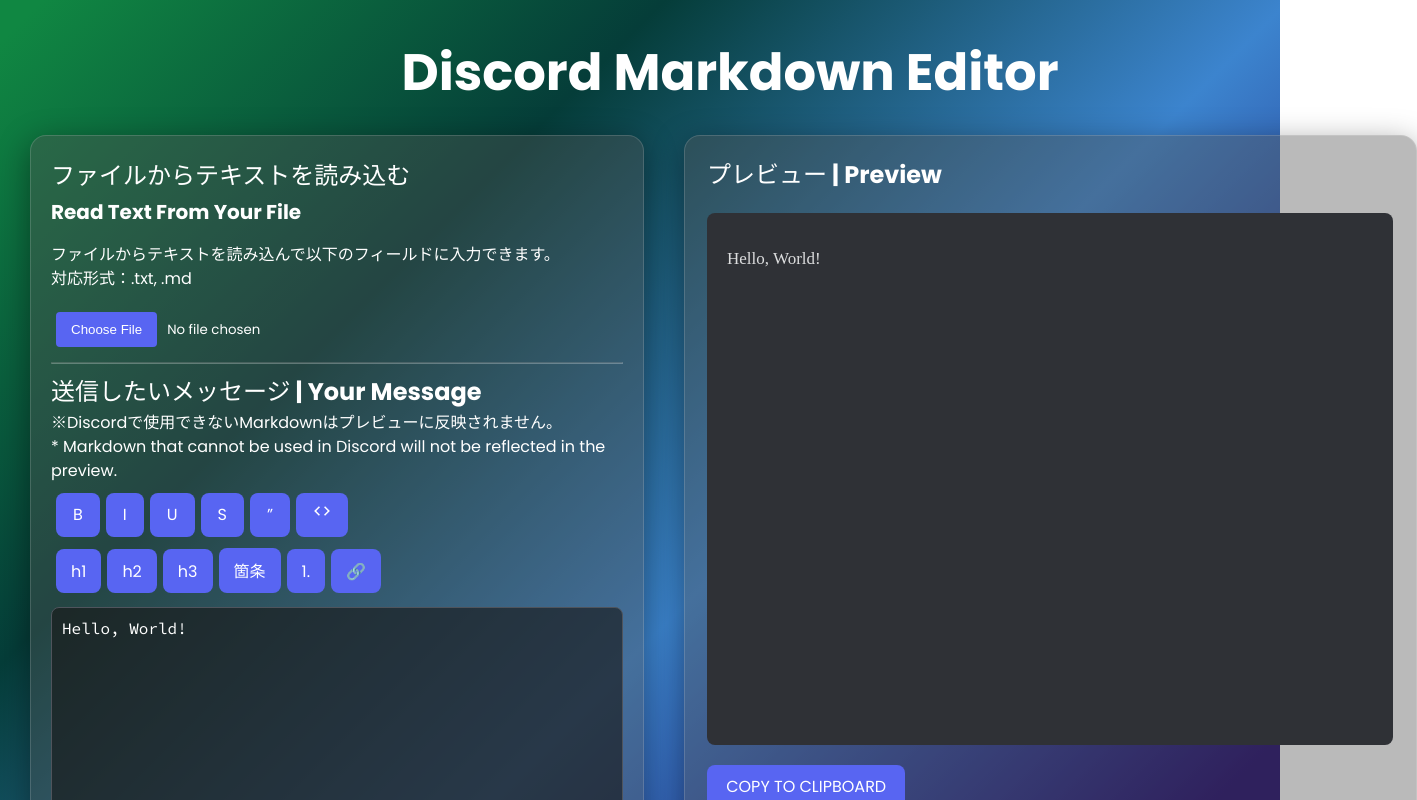
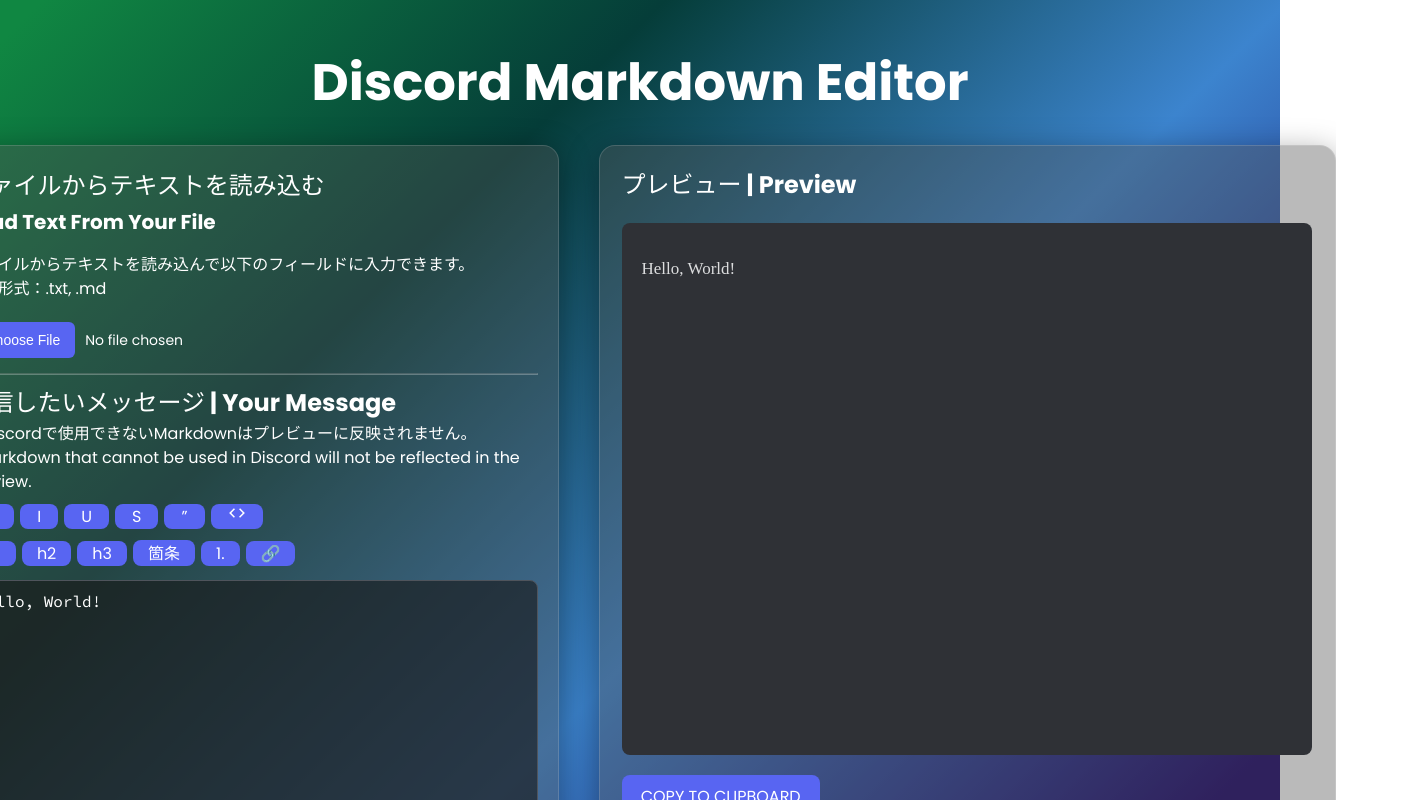
Before and after one commit to zibasan/discord-markdown-editor, a React (Vite) app: page / in a window 1280 px wide. Shown: the top 800 px of the page, 1417 px wide, since content can reach past the window. Built offline with nearby package versions, Linux system fonts and the light colour scheme.

Commit message:
orthopaedy css

```diff
--- a/src/styles/discord.css
+++ b/src/styles/discord.css
@@ -1,40 +1,47 @@
 @import url('https://fonts.googleapis.com/css2?family=Poppins:wght@400;700&display=swap');
 @import url('https://fonts.googleapis.com/css2?family=Source+Code+Pro:wght@400;700&display=swap');
 
-
+/* ---------------------------
+   ルート / ベーススタイル
+   --------------------------- */
 #root {
-    max-width: 1300px;
+    max-width: 1500px;
     position: relative;
     z-index: 1;
-    padding-left: 20px;
 }
 
 body {
-    padding: 10px;
+    padding: 20px;
+    overflow: auto;
     position: relative;
-    font-family: 'Poppins', 'Yu Gothic UI', 'メイリオ', Meiryo, 'ＭＳ ゴシック', 'ヒラギノ角ゴシック', 'Hiragino Sans', 'ヒラギノ角ゴ StdN', 'Hiragino Kaku Gothic StdN', 'Arial', 'Avenir', sans-serif;
+    font-family: 'Poppins', 'Yu Gothic UI', 'メイリオ', Meiryo,
+        'ＭＳ ゴシック', 'ヒラギノ角ゴシック', 'Hiragino Sans',
+        'ヒラギノ角ゴ StdN', 'Hiragino Kaku Gothic StdN',
+        'Arial', 'Avenir', sans-serif;
     color: white;
     user-select: none;
     align-content: center;
+    background-attachment: fixed;
+    display: block;
 }
 
+/* ---------------------------
+   背景グラデーションアニメーション
+   --------------------------- */
 @keyframes gradient {
 
     /* アニメーション開始時 (0%) */
     0% {
-        /* 背景画像の (X: 0%, Y: 0%) の位置、つまり「左上」を表示 */
         background-position: 0% 0%;
     }
 
-    /* アニメーションの中間地点 (50%) */
+    /* 中間地点 (50%) */
     50% {
-        /* 背景画像の (X: 100%, Y: 100%) の位置、つまり「右下」に移動 */
         background-position: 100% 100%;
     }
 
-    /* アニメーション終了時 (100%) */
+    /* 終了時 (100%) */
     100% {
-        /* 最初の「左上」に戻り、スムーズにループする */
         background-position: 0% 0%;
     }
 }
@@ -42,44 +49,36 @@
 body {
     /* 4色の線形グラデーション（色が滑らかに変わる画像）を背景に指定 */
     background: linear-gradient(315deg,
-            /* 315度（右斜め上から左斜め下）の角度で */
             rgb(24, 0, 101) 3%,
-            /* 3%の位置に暗い紫 */
             rgba(60, 132, 206, 1) 38%,
-            /* 38%の位置に青 */
             rgb(5, 61, 57) 68%,
-            /* 68%の位置に暗い緑 */
-            rgb(16, 135, 66) 98%
-            /* 98%の位置に明るい緑 */
-        );
+            rgb(16, 135, 66) 98%);
 
-    /* アニメーションを適用する命令 */
+    /* アニメーションを適用 */
     animation: gradient 15s ease infinite;
 
-    /* 最重要 背景画像のサイズを、画面の縦横4倍の大きさにする */
-    background-size: 1000% 1000%;
-
-    /* ページをスクロールしても背景が固定されるようにする */
+    /* 背景画像のサイズを、画面の縦横4倍の大きさにする */
+    background-size: 400% 400%;
     background-attachment: fixed;
 }
 
-
-
+/* ---------------------------
+   .app / タイトル / エディタ系
+   --------------------------- */
 .app h1.title {
     text-align: center !important;
     width: 100%;
-    margin-left: 50px;
 }
 
 .app .editor-txt {
-    margin-bottom: 0.1px;
-    margin-top: 0.1px;
+    margin: 0.1px 0;
 }
 
 .app button {
     color: white;
 }
 
+/* --- テキストエリア (.editor) --- */
 .editor {
     width: 550px;
     height: 440px;
@@ -92,13 +91,24 @@
     color: white;
     font-family: 'Source Code Pro', monospace;
     border-color: #4f545c;
+    transition: border 0.2s ease;
 }
 
+.editor:focus {
+    border: 1.2px solid #7484ff;
+    transition: border 0.2s ease;
+    outline: none;
+    box-shadow: 0 0 8px rgba(103, 179, 255, 0.786);
+}
+
+/* ---------------------------
+   プレビュー (.preview)
+   --------------------------- */
 .preview {
     width: 650px;
     height: 500px;
     margin-top: 20px;
-    padding: 16px;
+    padding: 16px 20px;
     border-radius: 8px;
     background: #2f3136;
     /* Discord濃い背景 */
@@ -109,7 +119,6 @@
     overflow-wrap: break-word;
     word-break: break-word;
     overflow-y: auto;
-    padding-left: 20px;
 }
 
 .preview code {
@@ -146,55 +155,52 @@
     color: #b9bbbe;
 }
 
-
+/* ---------------------------
+   ツールバー / ボタン
+   --------------------------- */
 .toolbar button,
 .toolbar2 button {
-    margin-top: 10px;
-    margin-left: 5px;
-    margin-bottom: 1px;
-    margin-right: 1px;
-    padding-left: 17px;
-    padding-right: 17px;
+    margin: 10px 1px 1px 5px;
+    padding: 0 17px;
     justify-content: center;
     align-content: center;
-
     background-color: rgb(88, 101, 242);
     color: white;
-    border: 0px;
+    border: 0;
     transition: background-color 0.2s ease;
 }
 
 .toolbar2 button {
-    margin-top: 10px;
-    margin-left: 5px;
-    margin-bottom: 14px;
-    margin-right: 1px;
-    padding-left: 15px;
-    padding-right: 15px;
-
-    background-color: rgb(88, 101, 242);
-    color: white;
-    border: 0px;
-    transition: background-color 0.2s ease;
+    margin: 10px 1px 14px 5px;
+    padding: 0 15px;
 }
 
 .toolbar button:hover:not(:disabled),
 .toolbar2 button:hover:not(:disabled) {
     background-color: #4452bb;
-    border: 0px;
+    border: 0;
     transition: background-color 0.2s ease;
 }
 
 .copy-button {
     background-color: rgb(88, 101, 242);
-    border: 0px;
+    border: 0;
     transition: background-color 0.2s ease;
+    margin-top: 20px;
+    /* コピーボタンの位置調整 */
 }
 
 .copy-button:hover:not(:disabled) {
     background-color: #4452bb;
-    border: 0px;
+    border: 0;
     transition: background-color 0.2s ease;
+}
+
+.copy-button:disabled {
+    background-color: #303678;
+    opacity: 0.4;
+    border: 0;
+    cursor: not-allowed;
 }
 
 .code-btn {
@@ -202,13 +208,22 @@
     justify-content: center;
 }
 
+.toolbar2 {
+    margin-top: 0;
+}
 
-.toolbar2 {
-    margin-top: 0px;
+/* ---------------------------
+   レイアウトコンテナ
+   --------------------------- */
+
+@media (max-width: 1200px) {
+    .container {
+        flex-direction: column;
+        /* 横 → 縦 */
+    }
 }
 
 .container {
-    align-items: center;
     display: flex;
     gap: 40px;
     /* 左右の隙間 */
@@ -216,82 +231,61 @@
 }
 
 /* 左右の幅バランス */
-.left {
+.left,
+.right {
     flex: 1;
     background-color: rgba(84, 84, 84, 0.4);
+    border-radius: 16px;
+    box-shadow: 0 8px 32px rgba(0, 0, 0, 0.4);
+    border: 1px solid rgba(255, 255, 255, 0.15);
+}
+
+.left {
     padding: 20px;
     padding-top: 2px;
-    border-radius: 10px;
-    box-shadow: 0 8px 32px rgba(0, 0, 0, 0.4);
-    border: 1px solid rgba(255, 255, 255, 0.15);
-    border-radius: 16px;
 }
 
 .right {
-    flex: 1;
-    background-color: rgba(84, 84, 84, 0.4);
-
-    padding-top: 1px;
-    padding-left: 22px;
-    padding-right: 23px;
-    padding-bottom: 35px;
-
-    border-radius: 10px;
-    box-shadow: 0 8px 32px rgba(0, 0, 0, 0.4);
-    border: 1px solid rgba(255, 255, 255, 0.15);
-    border-radius: 16px;
+    padding: 1px 23px 35px 22px;
+    /* padding-top, left, right, bottom */
 }
 
-/* コピーボタンの位置調整 */
-.copy-button {
-    margin-top: 20px;
-}
-
-.copy-button:disabled {
-    background-color: #303678;
-    opacity: 0.4;
-    border: 0px;
-    cursor: not-allowed;
-}
-
+/* ---------------------------
+   ファイル入力 / ボタン系
+   --------------------------- */
 input[type="file"] {
     padding: 5px;
-    width: 320px;
-    font-family: 'Poppins', 'Yu Gothic UI', 'メイリオ', Meiryo, 'ＭＳ ゴシック', 'ヒラギノ角ゴシック', 'Hiragino Sans', 'ヒラギノ角ゴ StdN', 'Hiragino Kaku Gothic StdN', 'Arial', 'Avenir', sans-serif;
+    width: 250px;
+    font-family: 'Poppins', 'Yu Gothic UI', 'メイリオ', Meiryo,
+        'ＭＳ ゴシック', 'ヒラギノ角ゴシック',
+        'Hiragino Sans', 'ヒラギノ角ゴ StdN',
+        'Hiragino Kaku Gothic StdN', 'Arial', 'Avenir', sans-serif;
+    font-size: 14px;
 }
 
 ::file-selector-button {
     background-color: rgb(88, 101, 242);
     cursor: pointer;
-    padding: 10px;
+    padding: 10px 15px;
     color: white;
-    border: 0px;
-    border-radius: 4px;
+    border: 0;
+    border-radius: 6px;
     transition: background-color 0.2s ease;
-    padding-left: 15px;
-    padding-right: 15px;
     margin-right: 10px;
 }
 
 ::file-selector-button:hover {
     background-color: #4452bb;
-    cursor: pointer;
-    padding: 10px;
-    color: white;
-    border: 0px;
-    border-radius: 4px;
-    transition: background-color 0.2s ease;
-    padding-left: 15px;
-    padding-right: 15px;
-    margin-right: 10px;
 }
 
 hr {
-    margin-top: 10px;
-    margin-bottom: 10px;
+    margin: 10px 0;
     opacity: 0.3;
 }
 
+/* ---------------------------
+   その他ユーティリティ
+   --------------------------- */
 .en {
     font-size: 20px;
     margin-top: 1px;
@@ -299,22 +293,17 @@
 
 .clearbtn {
     background-color: #d22d39;
-    border: 0px;
-    margin-left: 30px;
+    border: 0;
+    margin-left: 10px;
     margin-top: 5px;
     width: 145px;
     height: 41px;
     transition: background-color 0.2s ease;
+    font-size: 16px;
 }
 
 .clearbtn:hover {
     background-color: #bc2934;
-    border: 0px;
-    margin-left: 30px;
-    margin-top: 5px;
-    width: 145px;
-    height: 41px;
-    transition: background-color 0.2s ease;
 }
 
 .file-input {
```
